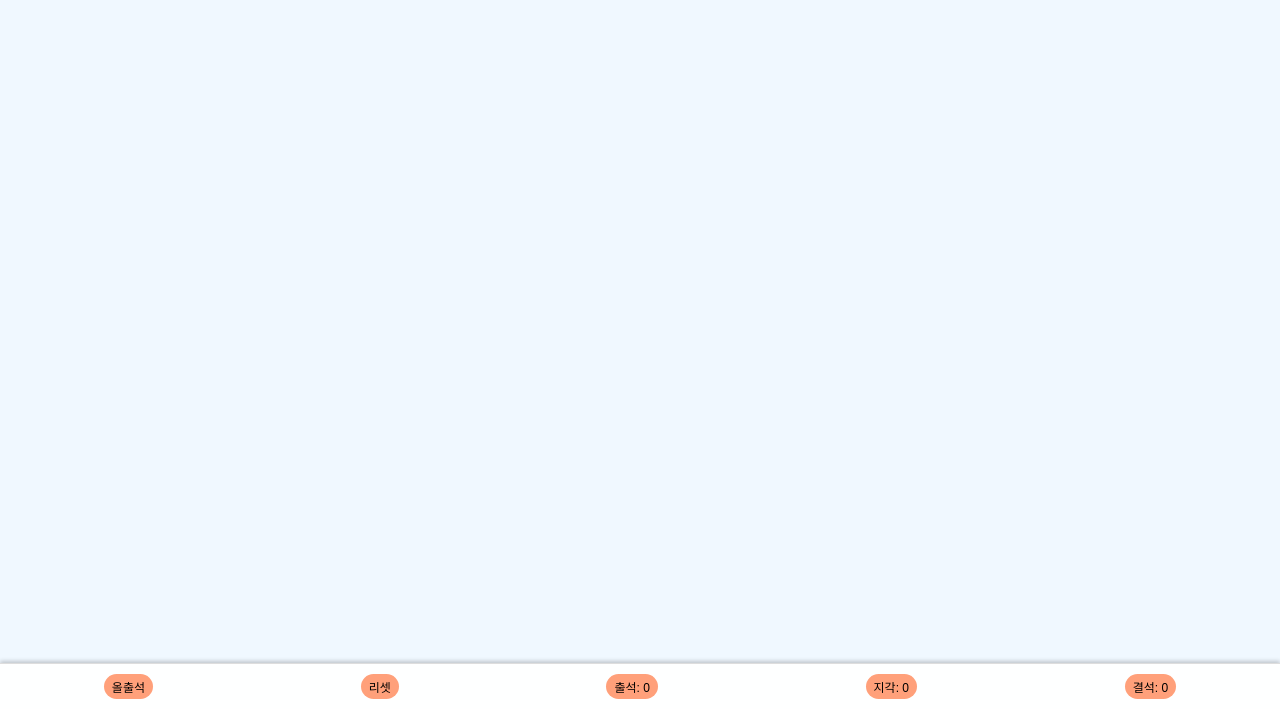
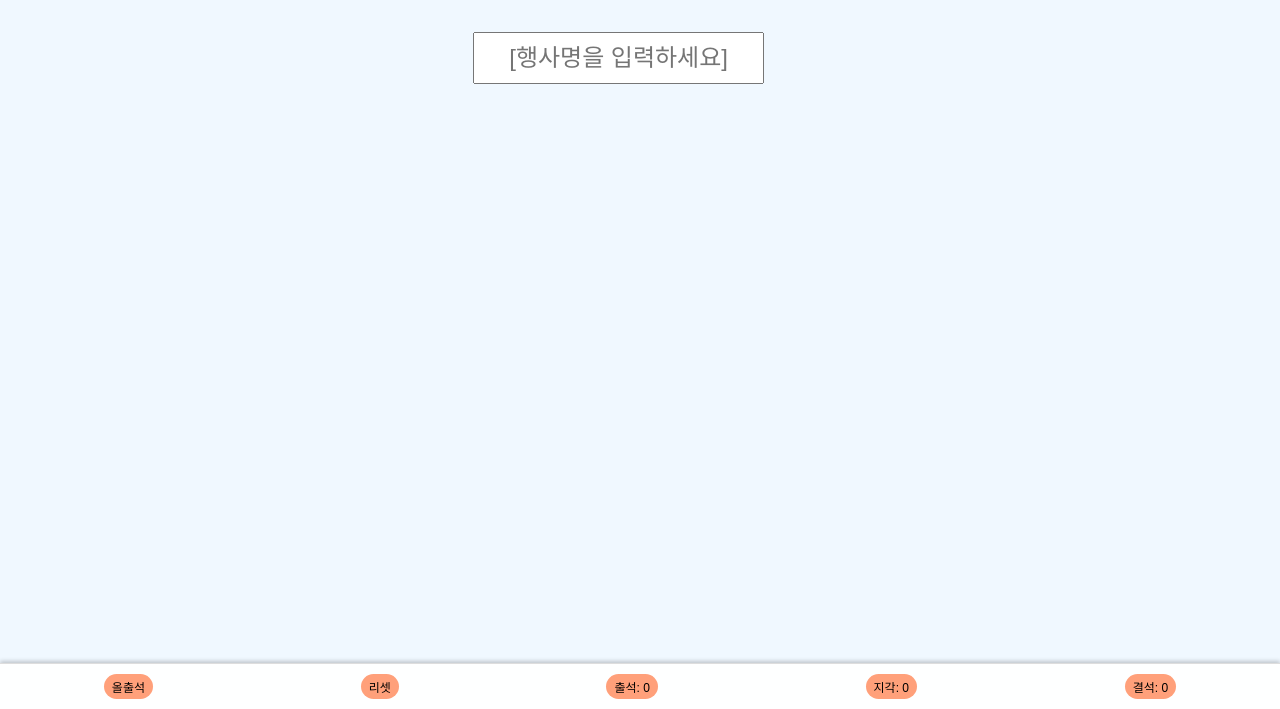
Before and after one commit to hdong80/future, a plain HTML site: page index.html in a window 1280 px wide. Shown: the part 91-800 px from the top of the page. Drawn offline with Linux system fonts and the light colour scheme; no server answers; a web font is replaced by a local one.

Commit message:
Update index.html

```diff
--- a/index.html
+++ b/index.html
@@ -236,7 +236,9 @@
 <div class="date-info-container">
     <div id="date-info" class="date-info"></div>
 </div>
-
+<div class="event-name-container">
+    <input type="text" id="event-name-input" placeholder="[행사명을 입력하세요]" style="font-size: 24px; text-align: center; width: 80%; margin: 20px auto; padding: 10px;">
+</div>
 <div id="participants" class="container"></div>
 
 <div class="fixed-container">
```
